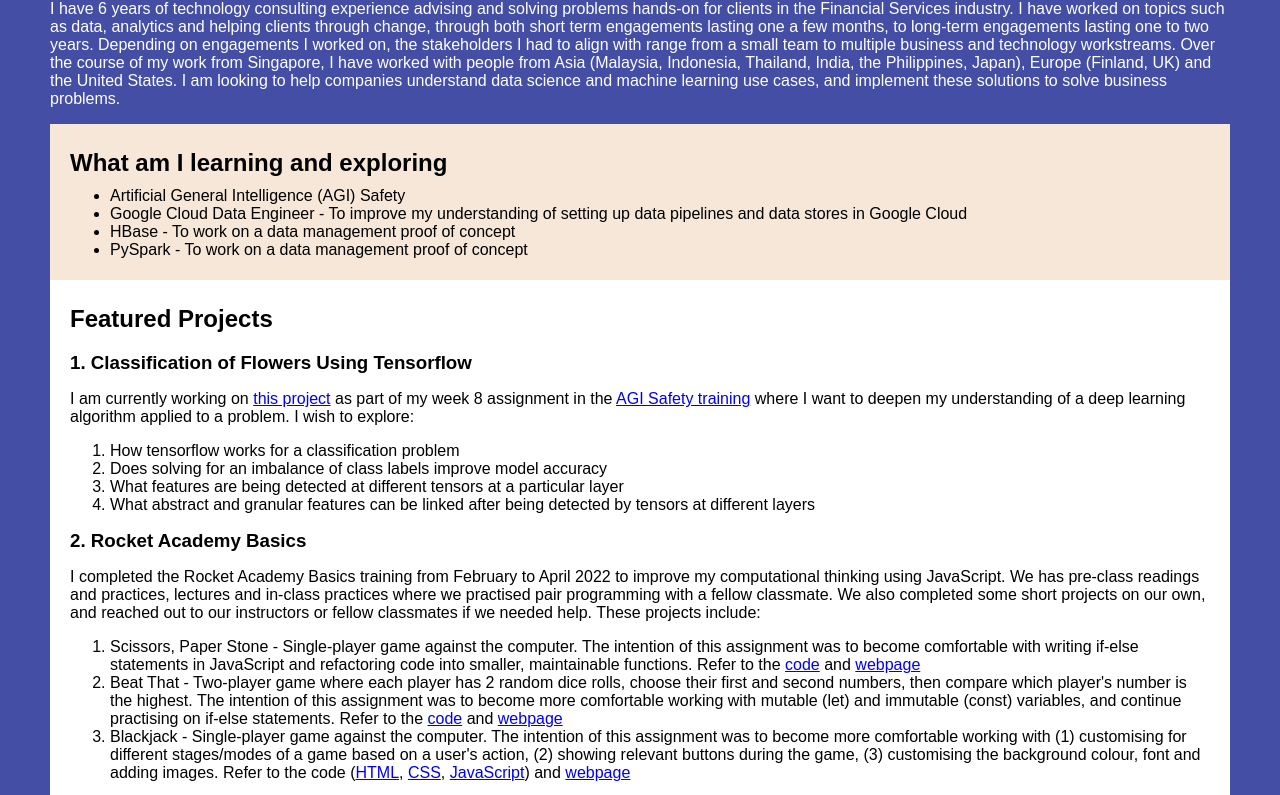
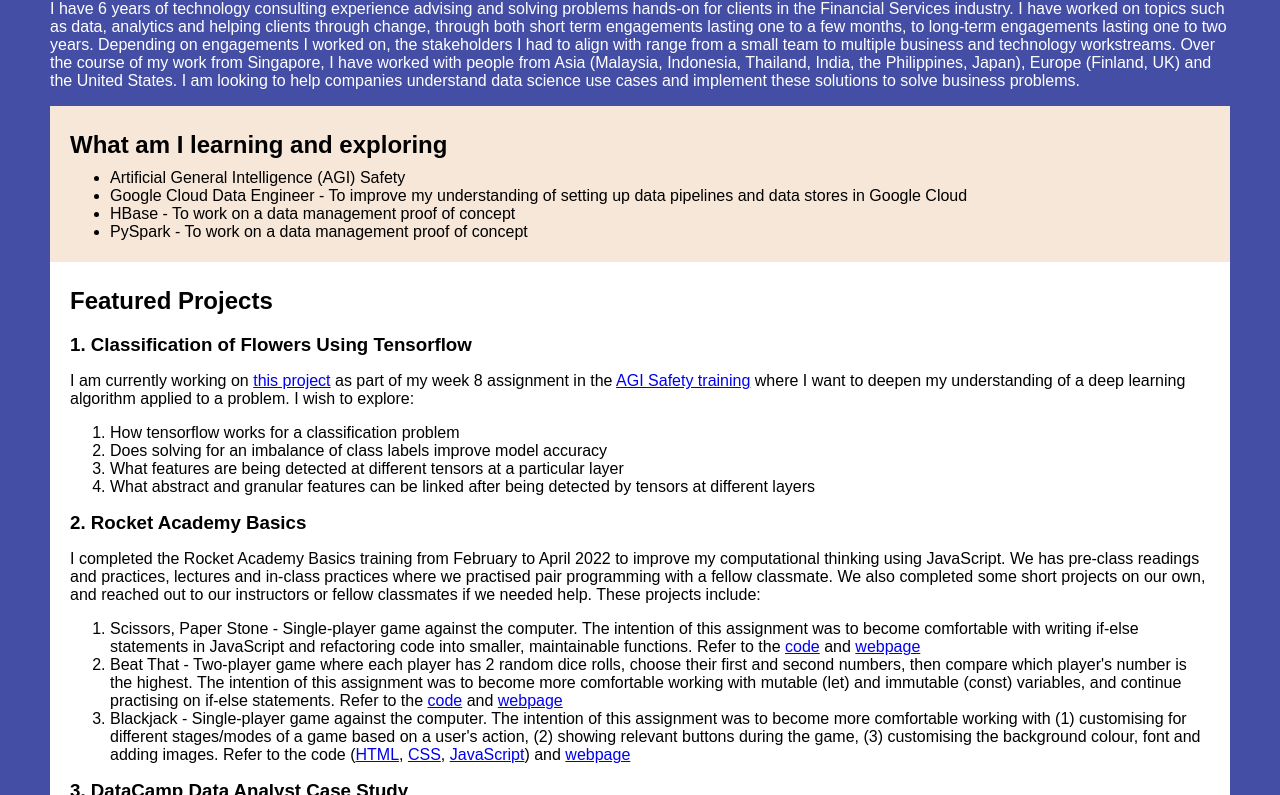
Before and after one commit to KaiquanMah/portfolio, a website: page index.html in a window 1280 px wide. Shown: the part 63-858 px from the top of the page. Drawn offline with Linux system fonts and the light colour scheme.

Commit message:
Update index.html

```diff
--- a/index.html
+++ b/index.html
@@ -14,10 +14,10 @@
       <header>
         <h2>Hi, I am Kai</h2>
         <p>I have 6 years of technology consulting experience advising and solving problems hands-on for clients in the Financial Services industry.
-           I have worked on topics such as data, analytics and helping clients through change, through both short term engagements lasting one a few months, to long-term engagements lasting one to two years.
+           I have worked on topics such as data, analytics and helping clients through change, through both short term engagements lasting one to a few months, to long-term engagements lasting one to two years.
            Depending on engagements I worked on, the stakeholders I had to align with range from a small team to multiple business and technology workstreams.
            Over the course of my work from Singapore, I have worked with people from Asia (Malaysia, Indonesia, Thailand, India, the Philippines, Japan), Europe (Finland, UK) and the United States.
-           I am looking to help companies understand data science and machine learning use cases, and implement these solutions to solve business problems.</p>
+           I am looking to help companies understand data science use cases and implement these solutions to solve business problems.</p>
       </header>
 
       <!-- ***********************  CURRENT INTERESTS  *********************** -->
```
